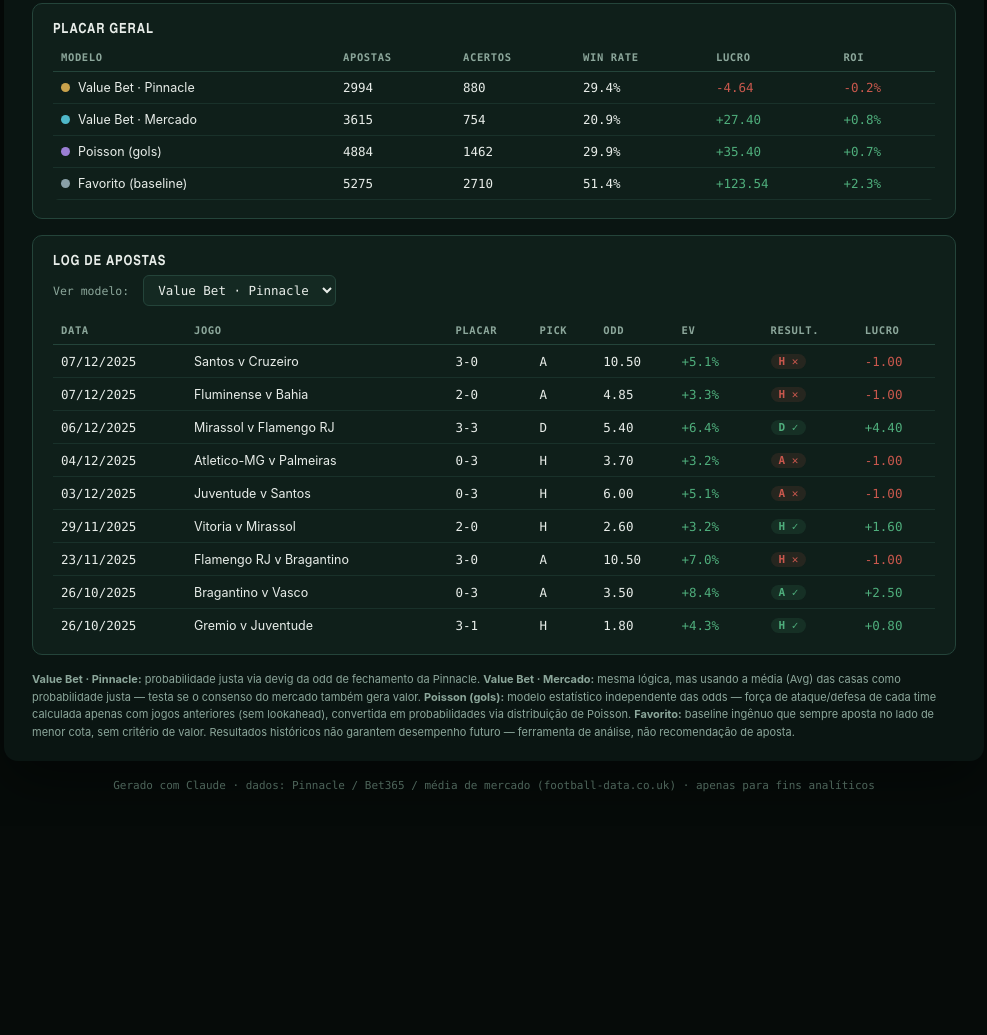
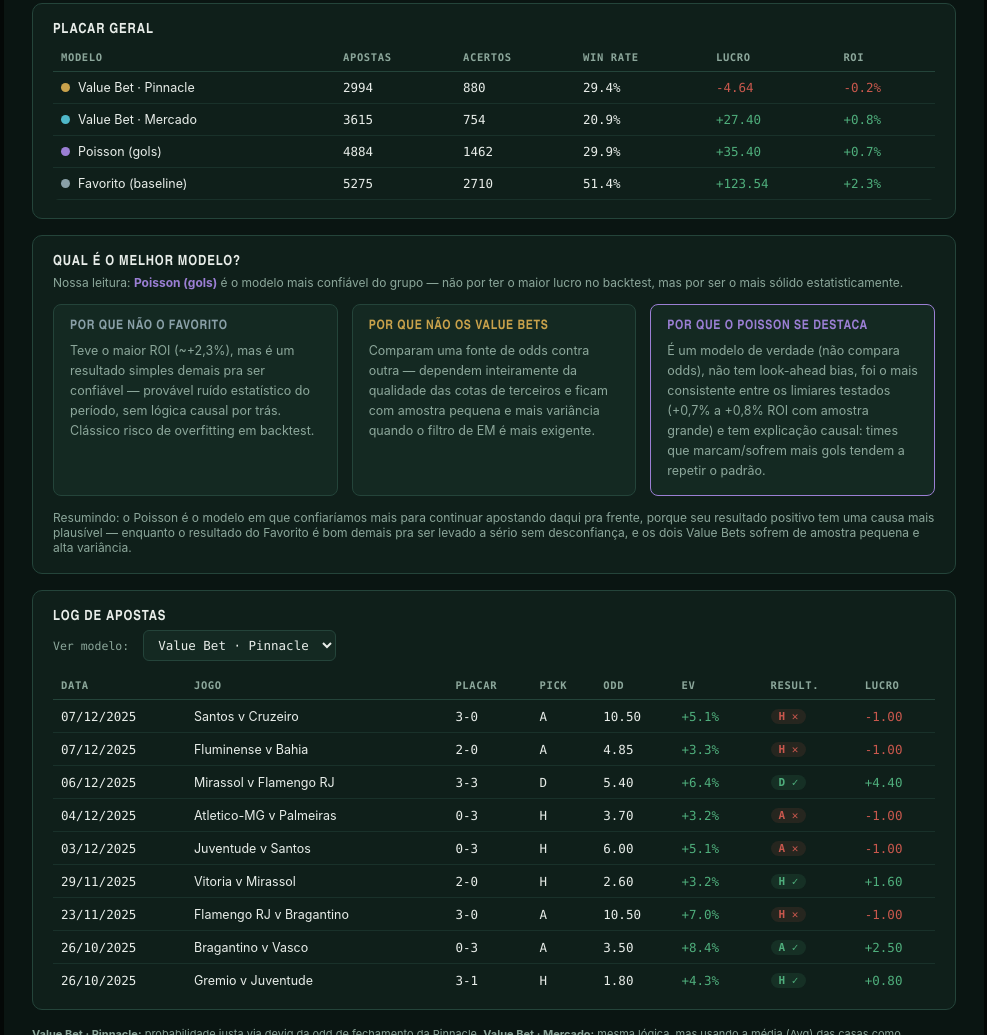
Before and after one commit to guigalhano/brasileirao, a plain HTML site: page index.html in a window 1280 px wide. Shown: the part 709-1744 px from the top of the page, without its empty margins (146-1133 px from the left). Before the commit the page ends 1535 px from the top, so only its background shows below. Drawn offline with nearby package versions, Linux system fonts and the light colour scheme.

Commit message:
Adiciona secao explicando o melhor modelo (Poisson)

```diff
--- a/index.html
+++ b/index.html
@@ -156,6 +156,28 @@
         <thead><tr><th>Modelo</th><th>Apostas</th><th>Acertos</th><th>Win rate</th><th>Lucro</th><th>ROI</th></tr></thead>
         <tbody></tbody>
       </table>
+    </div>
+  </div>
+
+  <div class="panel" id="bestModelPanel">
+    <div class="panel-title">Qual &eacute; o melhor modelo?</div>
+    <div class="panel-desc" style="margin-bottom:14px">Nossa leitura: <b style="color:var(--c-poi)">Poisson (gols)</b> &eacute; o modelo mais confi&aacute;vel do grupo &mdash; n&atilde;o por ter o maior lucro no backtest, mas por ser o mais s&oacute;lido estatisticamente.</div>
+    <div style="display:grid; grid-template-columns:repeat(auto-fit, minmax(260px,1fr)); gap:14px; margin-bottom:14px">
+      <div style="background:var(--panel-2); border:1px solid var(--line); border-radius:8px; padding:14px 16px;">
+        <div style="font-family:'Arial Narrow','Helvetica Neue',sans-serif; font-weight:700; font-size:13px; color:var(--c-fav); text-transform:uppercase; letter-spacing:.05em; margin-bottom:6px;">Por que n&atilde;o o Favorito</div>
+        <div style="font-size:12.5px; color:var(--text-dim); line-height:1.6;">Teve o maior ROI (~+2,3%), mas &eacute; um resultado simples demais pra ser confi&aacute;vel &mdash; prov&aacute;vel ru&iacute;do estat&iacute;stico do per&iacute;odo, sem l&oacute;gica causal por tr&aacute;s. Cl&aacute;ssico risco de overfitting em backtest.</div>
+      </div>
+      <div style="background:var(--panel-2); border:1px solid var(--line); border-radius:8px; padding:14px 16px;">
+        <div style="font-family:'Arial Narrow','Helvetica Neue',sans-serif; font-weight:700; font-size:13px; color:var(--c-pin); text-transform:uppercase; letter-spacing:.05em; margin-bottom:6px;">Por que n&atilde;o os Value Bets</div>
+        <div style="font-size:12.5px; color:var(--text-dim); line-height:1.6;">Comparam uma fonte de odds contra outra &mdash; dependem inteiramente da qualidade das cotas de terceiros e ficam com amostra pequena e mais vari&acirc;ncia quando o filtro de EM &eacute; mais exigente.</div>
+      </div>
+      <div style="background:var(--panel-2); border:1px solid var(--c-poi); border-radius:8px; padding:14px 16px;">
+        <div style="font-family:'Arial Narrow','Helvetica Neue',sans-serif; font-weight:700; font-size:13px; color:var(--c-poi); text-transform:uppercase; letter-spacing:.05em; margin-bottom:6px;">Por que o Poisson se destaca</div>
+        <div style="font-size:12.5px; color:var(--text-dim); line-height:1.6;">&Eacute; um modelo de verdade (n&atilde;o compara odds), n&atilde;o tem look-ahead bias, foi o mais consistente entre os limiares testados (+0,7% a +0,8% ROI com amostra grande) e tem explica&ccedil;&atilde;o causal: times que marcam/sofrem mais gols tendem a repetir o padr&atilde;o.</div>
+      </div>
+    </div>
+    <div class="panel-desc" style="margin-bottom:0">
+      Resumindo: o Poisson &eacute; o modelo em que confiar&iacute;amos mais para continuar apostando daqui pra frente, porque seu resultado positivo tem uma causa mais plaus&iacute;vel &mdash; enquanto o resultado do Favorito &eacute; bom demais pra ser levado a s&eacute;rio sem desconfian&ccedil;a, e os dois Value Bets sofrem de amostra pequena e alta vari&acirc;ncia.
     </div>
   </div>
 
```
